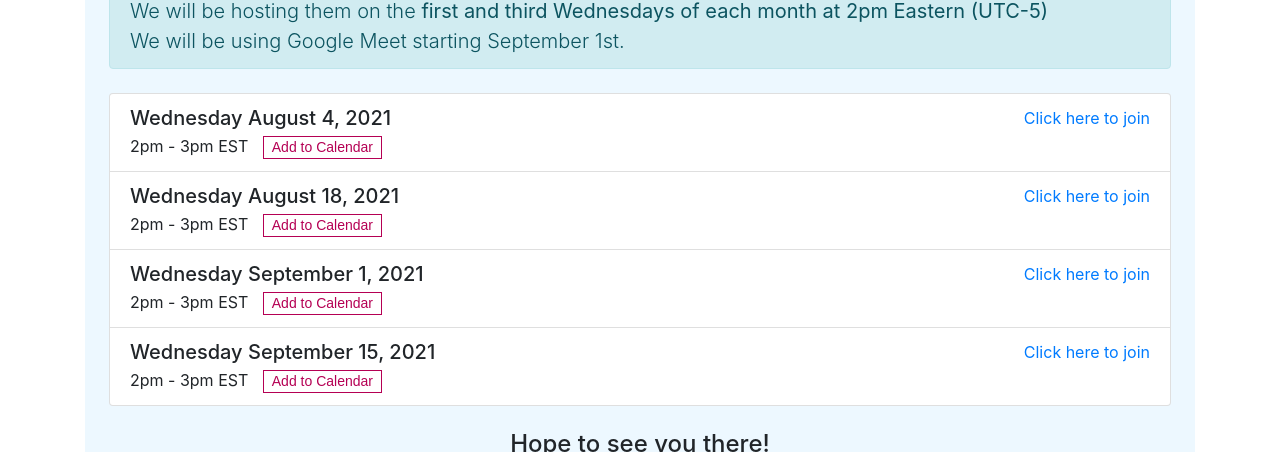
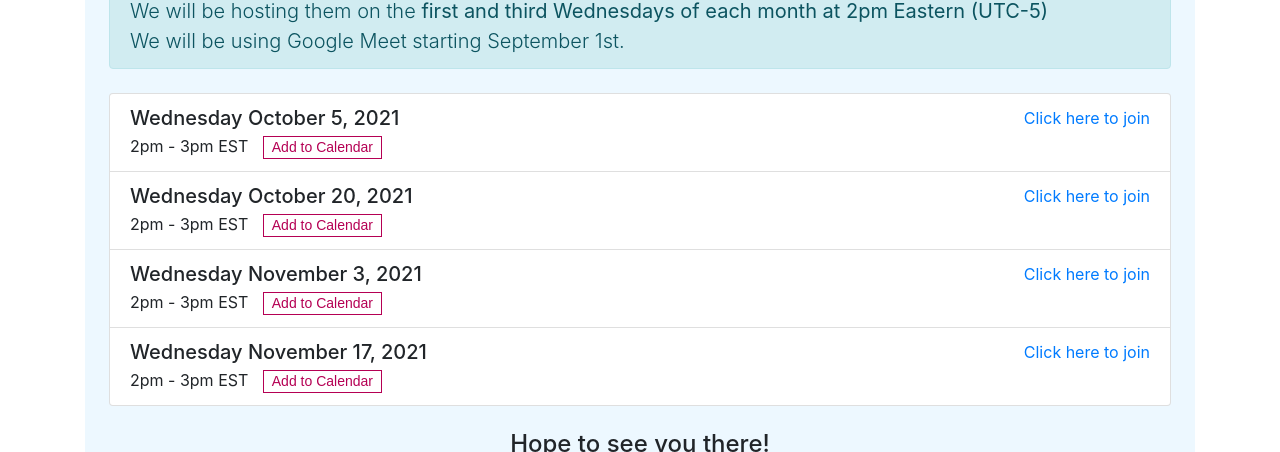
Before and after one commit to arkime/arkimeweb, a Jekyll site: the page built from mini-arkimeetus.html, in a window 1280 px wide and 1306 px high. Shown: the part 370-822 px from the top of the window. Built offline with Jekyll 4.4.1, drawn with Linux system fonts in a browser that asks for light colours.

Commit message:
update mini arkimeetus calendar

```diff
--- a/mini-arkimeetus.html
+++ b/mini-arkimeetus.html
@@ -80,62 +80,62 @@ title: Open Office Hours!
               <ul class="list-group">
                 <li class="list-group-item">
                   <div class="d-flex w-100 justify-content-between">
-                    <h5 class="mb-1">Wednesday August 4, 2021</h5>
-                    <a class="no-decoration" href="https://bluejeans.com/725254217">
-                      Click here to join
-                    </a>
-                  </div>
-                  2pm - 3pm EST
-                  <span title="Add to Calendar" class="add-to-calendar">
-                    <span class="start">08/04/2021 02:00 PM</span>
-                    <span class="timezone">America/New_York</span>
-                    <span class="title">Mini Arkimeetus</span>
-                    <span class="description">Arkime Office Hours - https://arkime.com/mini-arkimeetus</span>
-                  </span>
-                </li>
-                <li class="list-group-item">
-                  <div class="d-flex w-100 justify-content-between">
-                    <h5 class="mb-1">Wednesday August 18, 2021</h5>
-                    <a class="no-decoration" href="https://bluejeans.com/278053542">
-                      Click here to join
-                    </a>
-                  </div>
-                  2pm - 3pm EST
-                  <span title="Add to Calendar" class="add-to-calendar">
-                    <span class="start">08/18/2021 02:00 PM</span>
-                    <span class="timezone">America/New_York</span>
-                    <span class="title">Mini Arkimeetus</span>
-                    <span class="description">Arkime Office Hours - https://arkime.com/mini-arkimeetus</span>
-                  </span>
-                </li>
-                <li class="list-group-item">
-                  <div class="d-flex w-100 justify-content-between">
-                    <h5 class="mb-1">Wednesday September 1, 2021</h5>
+                    <h5 class="mb-1">Wednesday October 5, 2021</h5>
                     <a class="no-decoration" href="https://meet.google.com/ctf-tphb-zgd">
                       Click here to join
                     </a>
                   </div>
                   2pm - 3pm EST
                   <span title="Add to Calendar" class="add-to-calendar">
-                    <span class="start">09/01/2021 02:00 PM</span>
+                    <span class="start">10/05/2021 02:00 PM</span>
                     <span class="timezone">America/New_York</span>
                     <span class="title">Mini Arkimeetus</span>
-                    <span class="description">Arkime Office Hours - https://arkime.com/mini-arkimeetus</span>
+                    <span class="description">Arkime Office Hours - https://arkime.com/mini-arkimeetus - https://meet.google.com/ctf-tphb-zgd</span>
                   </span>
                 </li>
                 <li class="list-group-item">
                   <div class="d-flex w-100 justify-content-between">
-                    <h5 class="mb-1">Wednesday September 15, 2021</h5>
+                    <h5 class="mb-1">Wednesday October 20, 2021</h5>
                     <a class="no-decoration" href="https://meet.google.com/ctf-tphb-zgd">
                       Click here to join
                     </a>
                   </div>
                   2pm - 3pm EST
                   <span title="Add to Calendar" class="add-to-calendar">
-                    <span class="start">09/15/2021 02:00 PM</span>
+                    <span class="start">10/20/2021 02:00 PM</span>
                     <span class="timezone">America/New_York</span>
                     <span class="title">Mini Arkimeetus</span>
-                    <span class="description">Arkime Office Hours - https://arkime.com/mini-arkimeetus</span>
+                    <span class="description">Arkime Office Hours - https://arkime.com/mini-arkimeetus - https://meet.google.com/ctf-tphb-zgd</span>
+                  </span>
+                </li>
+                <li class="list-group-item">
+                  <div class="d-flex w-100 justify-content-between">
+                    <h5 class="mb-1">Wednesday November 3, 2021</h5>
+                    <a class="no-decoration" href="https://meet.google.com/ctf-tphb-zgd">
+                      Click here to join
+                    </a>
+                  </div>
+                  2pm - 3pm EST
+                  <span title="Add to Calendar" class="add-to-calendar">
+                    <span class="start">11/03/2021 02:00 PM</span>
+                    <span class="timezone">America/New_York</span>
+                    <span class="title">Mini Arkimeetus</span>
+                    <span class="description">Arkime Office Hours - https://arkime.com/mini-arkimeetus - https://meet.google.com/ctf-tphb-zgd</span>
+                  </span>
+                </li>
+                <li class="list-group-item">
+                  <div class="d-flex w-100 justify-content-between">
+                    <h5 class="mb-1">Wednesday November 17, 2021</h5>
+                    <a class="no-decoration" href="https://meet.google.com/ctf-tphb-zgd">
+                      Click here to join
+                    </a>
+                  </div>
+                  2pm - 3pm EST
+                  <span title="Add to Calendar" class="add-to-calendar">
+                    <span class="start">11/17/2021 02:00 PM</span>
+                    <span class="timezone">America/New_York</span>
+                    <span class="title">Mini Arkimeetus</span>
+                    <span class="description">Arkime Office Hours - https://arkime.com/mini-arkimeetus - https://meet.google.com/ctf-tphb-zgd</span>
                   </span>
                 </li>
               </ul>
```
